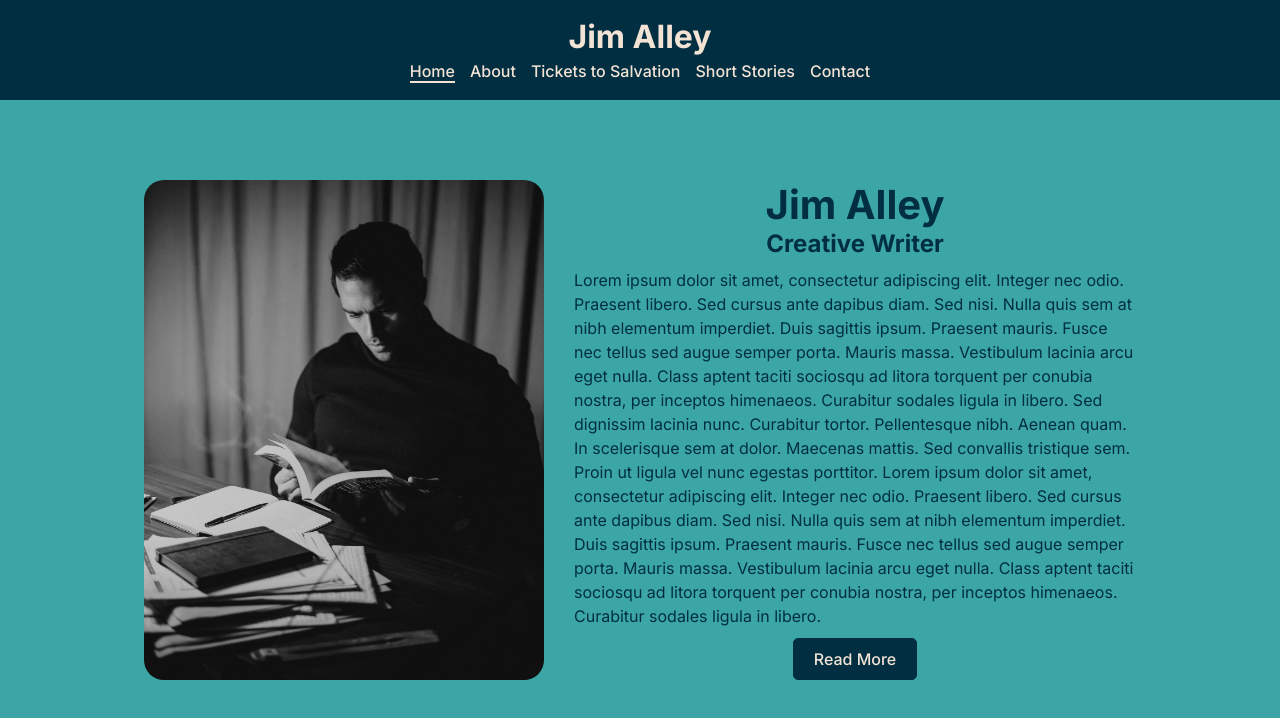
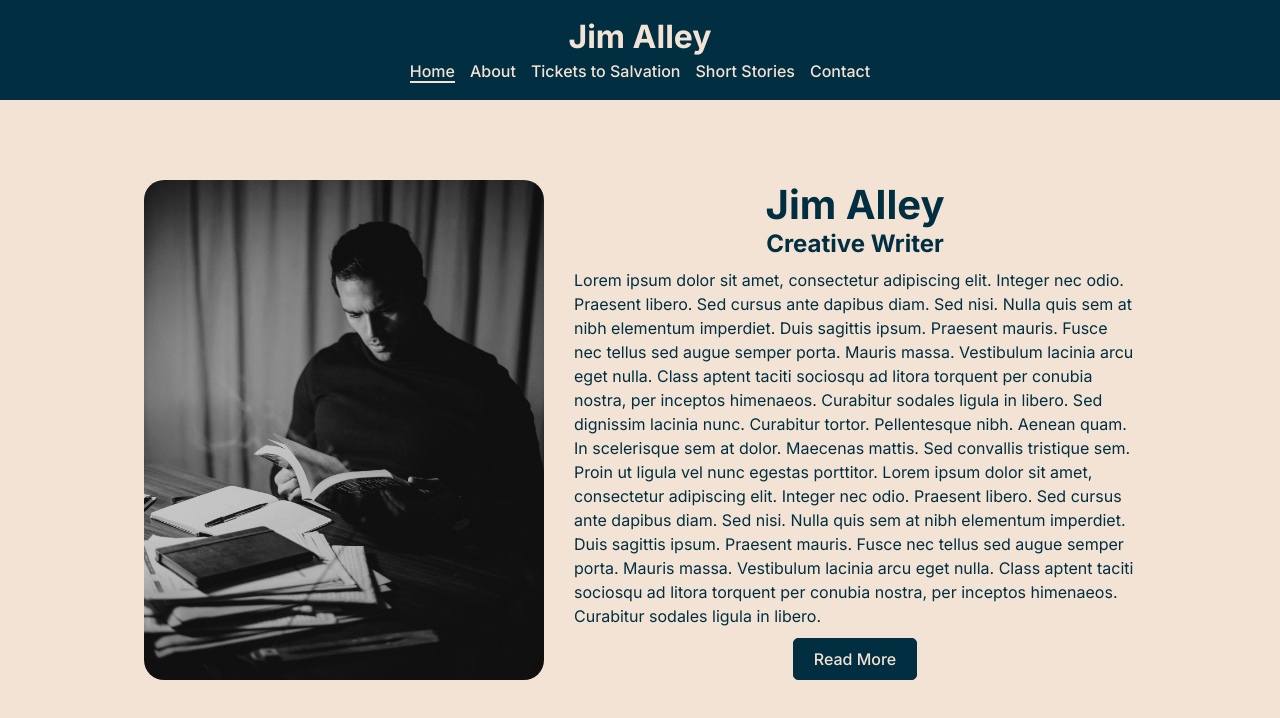
Before and after one commit to BSims623/www_jimalley, a Next.js app: page / in a window 1280 px wide. Shown: the top 718 px of the page. Built offline with nearby package versions, Linux system fonts and the light colour scheme.

Commit message:
Added Styling

```diff
--- a/src/components/Navbar.jsx
+++ b/src/components/Navbar.jsx
@@ -19,7 +19,7 @@ export default function Navbar() {
 
   return (
     <nav className={styles.navbar}>
-      <Link href="/"><h1 className={styles.title}>Jim Alley</h1></Link>
+      <Link href="/"><span className={styles.title}>Jim Alley</span></Link>
       <ul className={styles.nav_links_container}>
           <Link href="/">
             <li className={`${styles.nav_link} ${pathname === "/" && styles.nav_link_active}`}>Home</li>
--- a/src/styles/globals.scss
+++ b/src/styles/globals.scss
@@ -88,14 +88,15 @@ body {
 }
 
 body {
-  background: $secondary-light;
+  background: $neutral-light;
+  color: $primary-dark;
 }
 
 main {
   display: flex;
   justify-content: center;
   padding: 140px 20px 40px 20px;
-  background: $secondary-light;
+  background: $neutral-light;
   min-height: 100vh;
 
   @media (min-width: $screen-lg) {
@@ -141,6 +142,7 @@ a {
 .btn:hover {
   padding: 10px 20px;
   border-radius: 5px;
-  background: $neutral-light;
-  color: $primary-dark;
+  // background: $neutral-light;
+  background: $secondary-dark;
+  // color: $primary-dark;
 }
--- a/src/styles/pages/home.module.scss
+++ b/src/styles/pages/home.module.scss
@@ -1,8 +1,4 @@
 @import '../abstracts/variables.scss';
-
-.main {
-    color: $primary-dark;
-}
 
 .hero {
     width: 100%;
```
